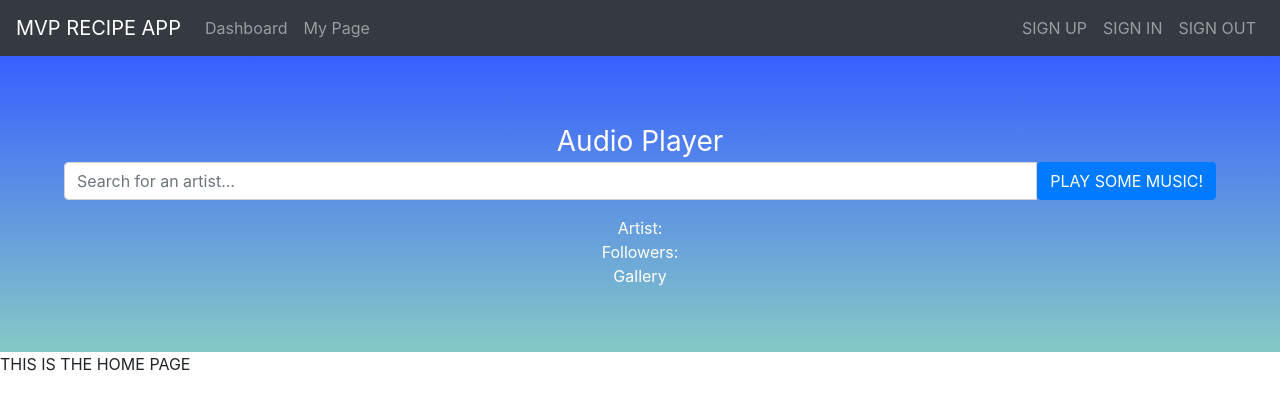
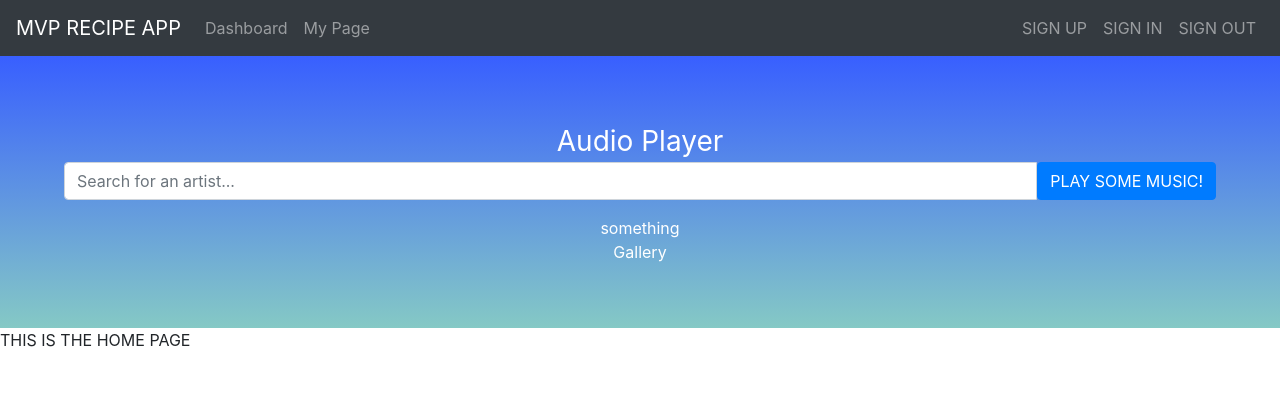
Before and after one commit to jaboulos/MVP-recipe-v2, a React (Create React App) app: page / in a window 1280 px wide. Shown: the top 410 px of the page. Built offline with nearby package versions, Linux system fonts and the light colour scheme.

Commit message:
continuing to build out audioplayer component

```diff
--- a/src/components/AudioPlayer.js
+++ b/src/components/AudioPlayer.js
@@ -1,7 +1,7 @@
 import React, { Component } from 'react';
 import '../App.css';
 import { FormGroup, FormControl, InputGroup, Button } from 'react-bootstrap';
-
+import Profile from './Profile';
 
 // spotify endpoint, dont need api key
 // https://api.spotify.com/v1/search
@@ -114,10 +114,13 @@ search() {
             <Button onClick={()=> this.search()}>PLAY SOME MUSIC!</Button>
           </InputGroup>
         </FormGroup>
-        <div className="Profile">
+        {/* <div className="Profile">
           <div>Artist: {artist.name}</div>
           <div>Followers: {artist.followers.total}</div>
-        </div>
+        </div> */}
+        <Profile
+          artist={this.state.artist}
+        />
         <div className="Gallery">
           Gallery
         </div>
```
